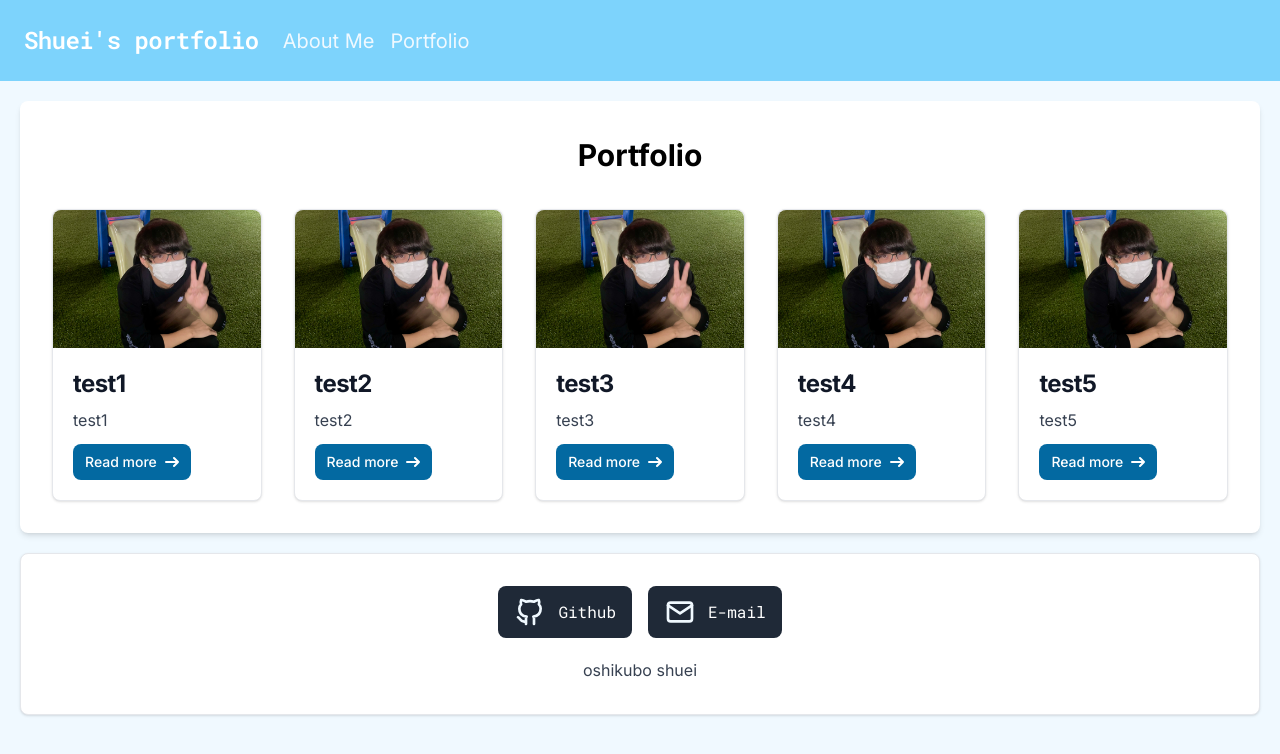
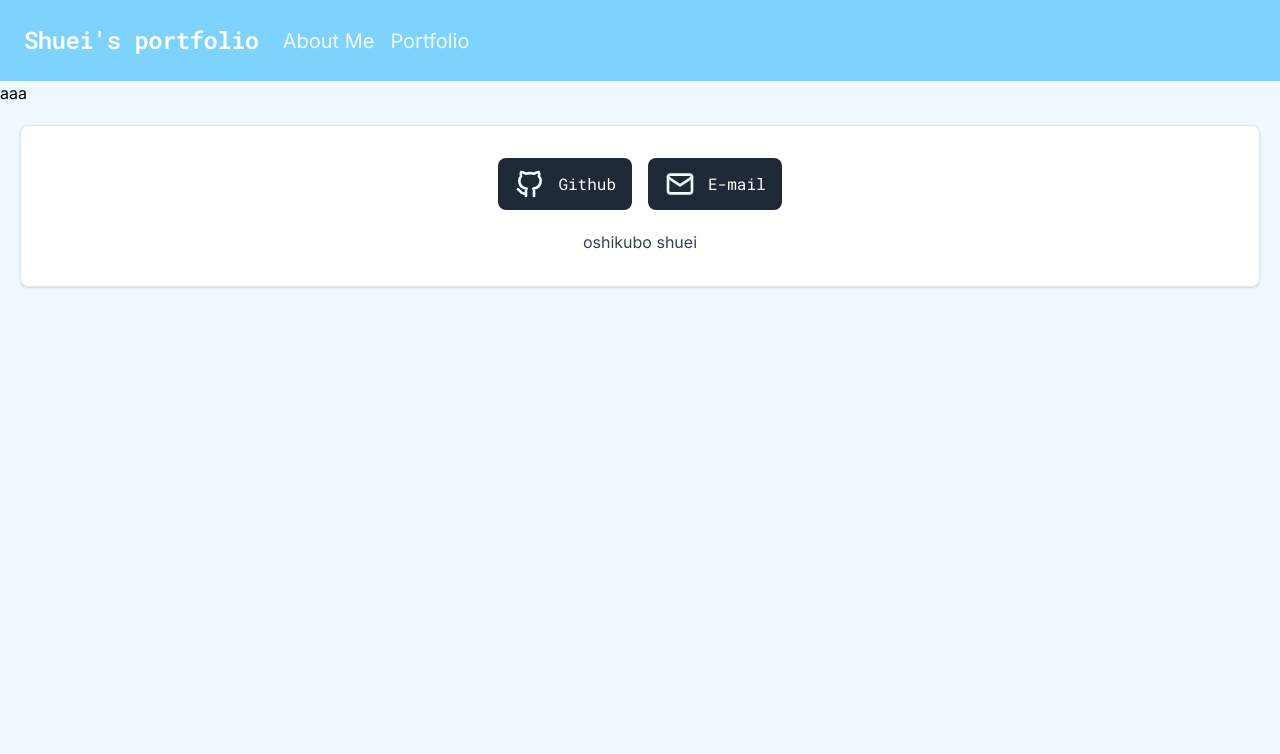
Before and after one commit to s1f10210273/portfolio, a Next.js app in the folder portfolio/: page /portfolio in a window 1280 px wide. Shown: the top 754 px of the page. Built offline with nearby package versions, Linux system fonts and the light colour scheme.

Commit message:
exportの削除

```diff
--- a/portfolio/src/app/page.tsx
+++ b/portfolio/src/app/page.tsx
@@ -3,7 +3,7 @@ import Card from "./components/Card";
 import Portfolio from "./portfolio";
 
 
-export function createCard(content: CardProps) {
+function createCard(content: CardProps) {
   return (
     <Card
       title = {content.title}
--- a/portfolio/src/app/portfolio/page.tsx
+++ b/portfolio/src/app/portfolio/page.tsx
@@ -1,26 +1,7 @@
 import Image from "next/image";
-import Card from "../components/Card";
-import Portfolio from "../portfolio";
-
-
-export function createCard(content: CardProps) {
-  return (
-    <Card
-      title = {content.title}
-      description = {content.description}
-      image_url = {content.image_url}
-    />
-  )
-}
-
 export default function About() {
   return (
-<div className="m-5 p-4 bg-white rounded-lg overflow-hidden shadow-md">
-<h1 className="text-3xl text-center font-bold m-5">Portfolio</h1>
-  <div className="flex overflow-x-auto">
-    {Portfolio.map(createCard)}
-  </div>
-</div>
+    <h1>aaa</h1>
 
   );
 }
```
